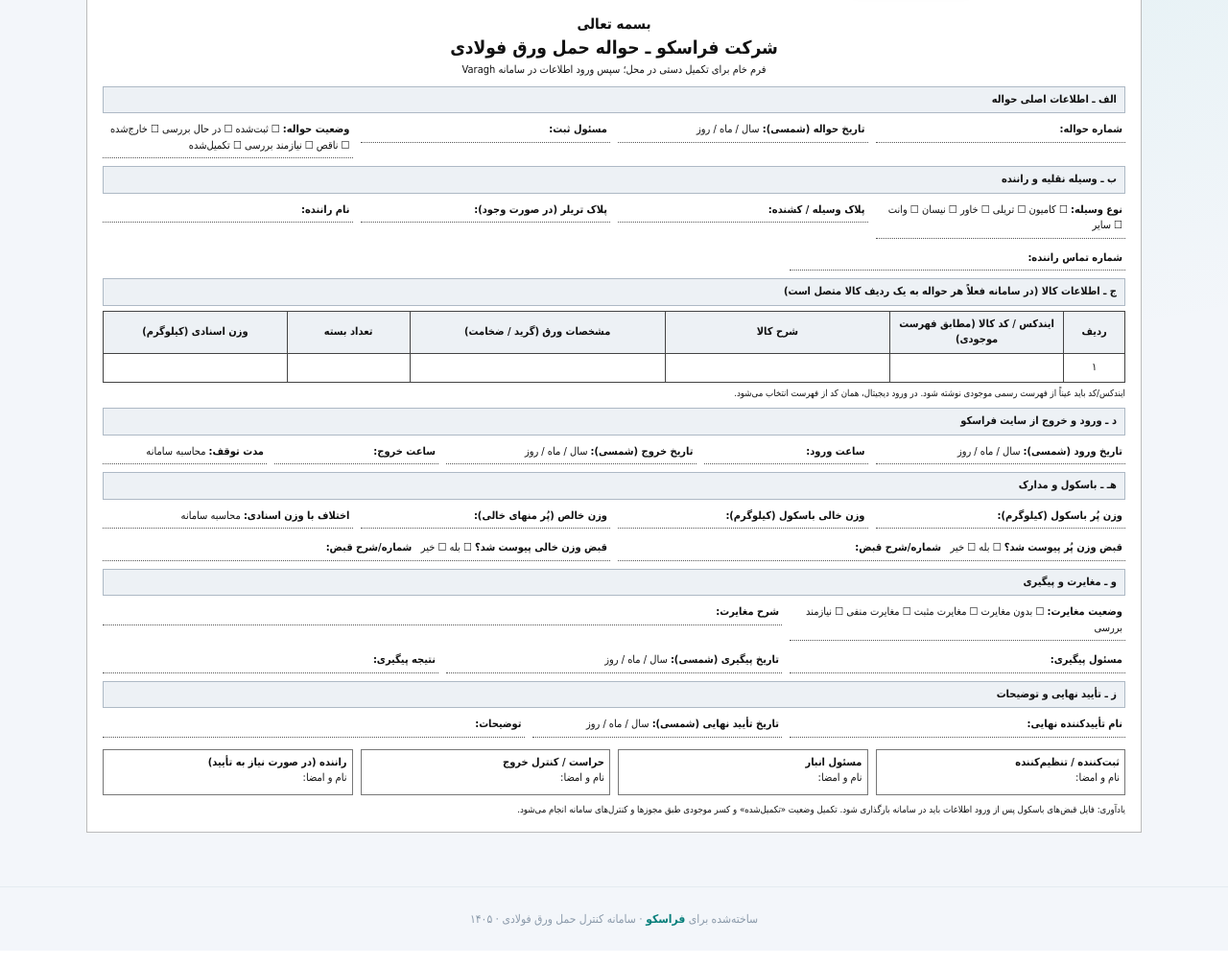
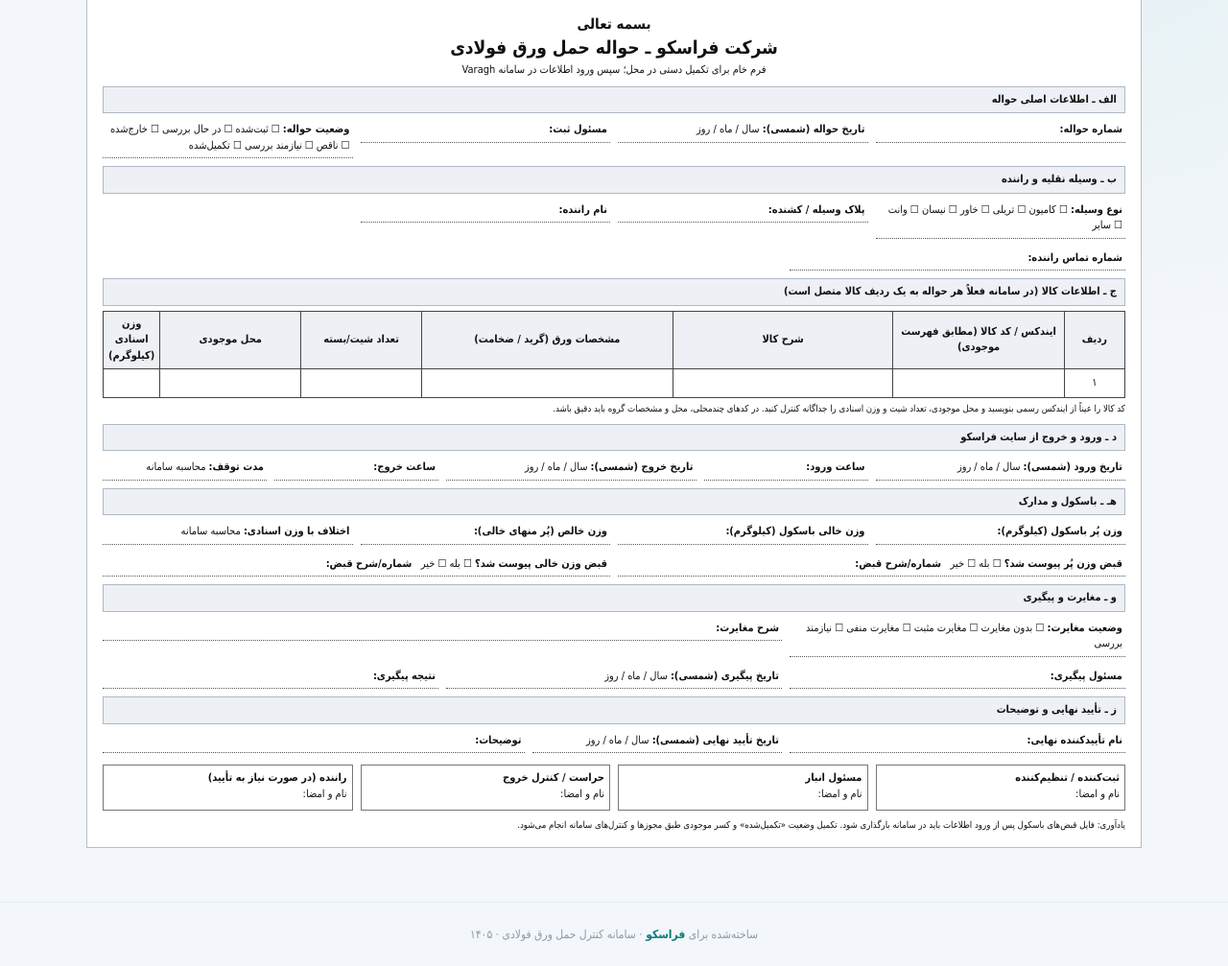
Before and after one commit to Tahmoures54/varagh, a Flask app: page /havaleh/blank-print in a window 1280 px wide. Shown: the part 165-1172 px from the top of the page at 96% size. Before the commit the page ends 1130 px from the top, so only its background shows below. Run offline with Flask 3, Linux system fonts and the light colour scheme; the visitor is signed in with stand-in values (Sample User, id 1); some libraries are stand-ins or nearby versions.

Commit message:
Align blank voucher with stock fields and remove trailer plate

```diff
--- a/templates/havaleh_blank_print.html
+++ b/templates/havaleh_blank_print.html
@@ -49,7 +49,6 @@
   <div class="row g-2">
     <div class="col-3"><div class="field"><span class="label">نوع وسیله:</span> ☐ کامیون ☐ تریلی ☐ خاور ☐ نیسان ☐ وانت ☐ سایر</div></div>
     <div class="col-3"><div class="field"><span class="label">پلاک وسیله / کشنده:</span></div></div>
-    <div class="col-3"><div class="field"><span class="label">پلاک تریلر (در صورت وجود):</span></div></div>
     <div class="col-3"><div class="field"><span class="label">نام راننده:</span></div></div>
     <div class="col-4"><div class="field"><span class="label">شماره تماس راننده:</span></div></div>
   </div>
@@ -61,12 +60,13 @@
       <th style="width:17%">ایندکس / کد کالا (مطابق فهرست موجودی)</th>
       <th style="width:22%">شرح کالا</th>
       <th style="width:25%">مشخصات ورق (گرید / ضخامت)</th>
-      <th style="width:12%">تعداد بسته</th>
+      <th style="width:12%">تعداد شیت/بسته</th>
+      <th style="width:14%">محل موجودی</th>
       <th style="width:18%">وزن اسنادی (کیلوگرم)</th>
     </tr></thead>
-    <tbody><tr><td class="text-center">۱</td><td></td><td></td><td></td><td></td><td></td></tr></tbody>
+    <tbody><tr><td class="text-center">۱</td><td></td><td></td><td></td><td></td><td></td><td></td></tr></tbody>
   </table>
-  <div class="small mt-1">ایندکس/کد باید عیناً از فهرست رسمی موجودی نوشته شود. در ورود دیجیتال، همان کد از فهرست انتخاب می‌شود.</div>
+  <div class="small mt-1">کد کالا را عیناً از ایندکس رسمی بنویسید و محل موجودی، تعداد شیت و وزن اسنادی را جداگانه کنترل کنید. در کدهای چندمحلی، محل و مشخصات گروه باید دقیق باشد.</div>
 
   <div class="section">د ـ ورود و خروج از سایت فراسکو</div>
   <div class="row g-2">
```
